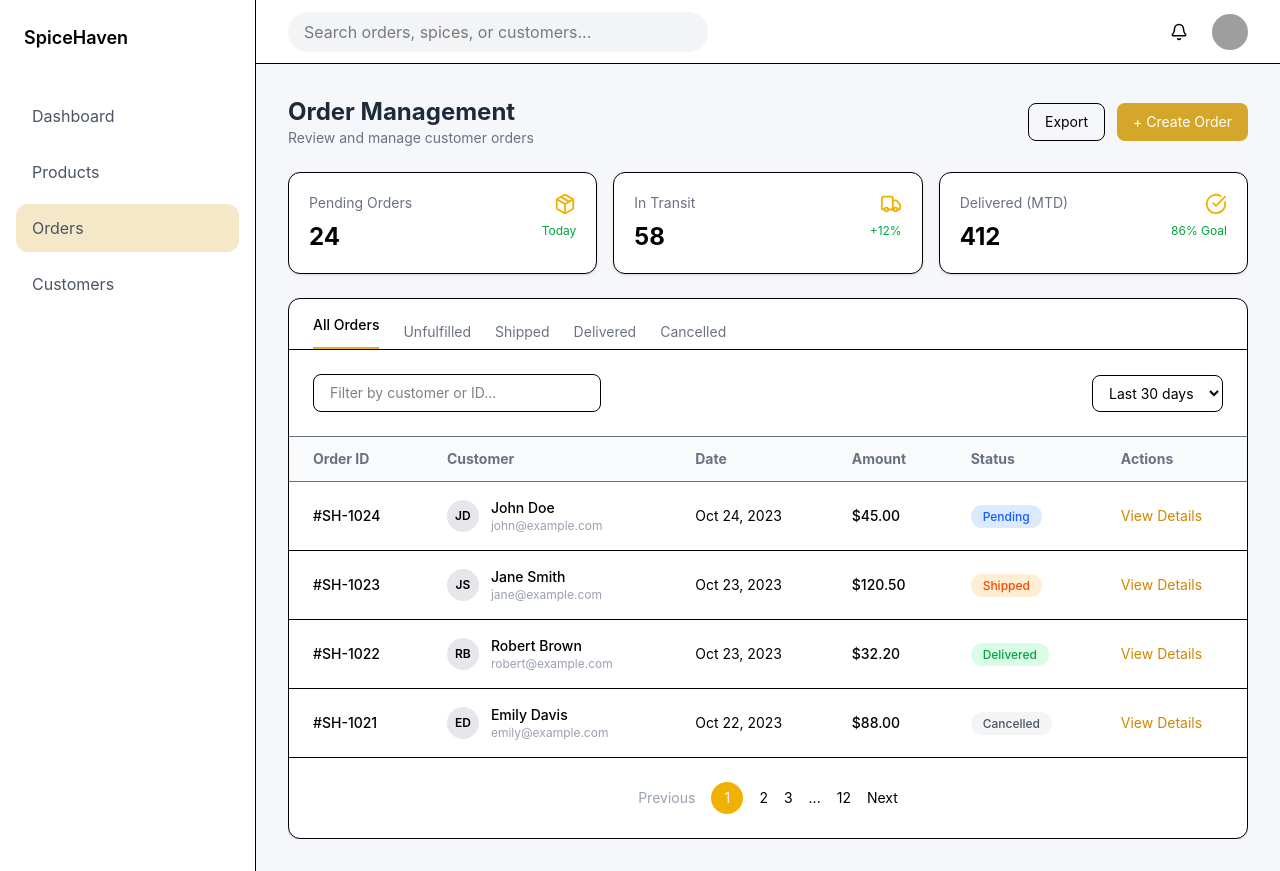
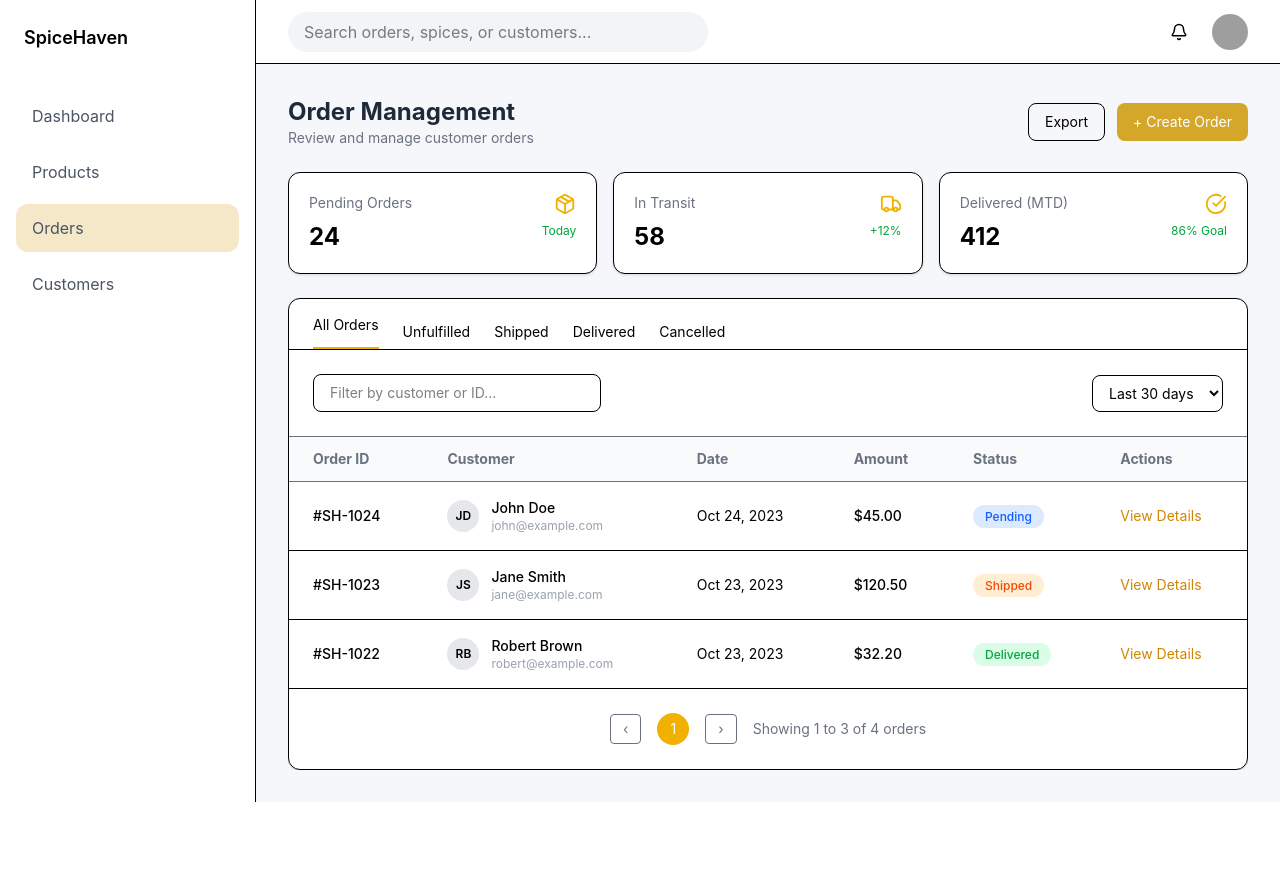
Before and after one commit to luckyscsingh/E-commerce_-Spices-Masalas, a React (Vite) app: page /admin/orders in a window 1280 px wide. After the commit the page ends 802 px from the top, so only its background shows below. Built offline with nearby package versions, Linux system fonts and the light colour scheme; grey boxes are pictures that could not be loaded.

Commit message:
all page done
Not every button is working

```diff
--- a/src/admin/components/ProductTable.jsx
+++ b/src/admin/components/ProductTable.jsx
@@ -1,50 +1,38 @@
-const products = [
-  {
-    name: "Premium Ceylon Cinnamon",
-    category: "Spices",
-    price: "$18.99",
-    stock: "In Stock",
-    qty: 240,
-  },
-  {
-    name: "Organic Ground Turmeric",
-    category: "Powders",
-    price: "$12.50",
-    stock: "Low Stock",
-    qty: 12,
-  },
-  {
-    name: "Whole Star Anise",
-    category: "Spices",
-    price: "$15.00",
-    stock: "In Stock",
-    qty: 86,
-  },
-  {
-    name: "Pure Persian Saffron",
-    category: "Luxury",
-    price: "$55.00",
-    stock: "Out of Stock",
-    qty: 0,
-  },
-];
+import { useState, useEffect } from "react";
 
 function statusBadge(status) {
-  if (status === "In Stock")
-    return "bg-green-100 text-green-600";
+  if (status === "In Stock") return "bg-green-100 text-green-600";
 
-  if (status === "Low Stock")
-    return "bg-yellow-100 text-yellow-600";
+  if (status === "Low Stock") return "bg-yellow-100 text-yellow-600";
 
   return "bg-red-100 text-red-600";
 }
 
 function ProductTable() {
+  const [products, setProducts] = useState([]);
+
+  useEffect(() => {
+    const savedProducts = JSON.parse(localStorage.getItem("products")) || [];
+
+    setProducts(savedProducts);
+  }, []);
+
+  const handleDelete = (id) => {
+    const confirmDelete = window.confirm(
+      "Are you sure you want to delete this product?",
+    );
+
+    if (!confirmDelete) return;
+    const updatedProducts = products.filter((p) => p.id !== id);
+
+    setProducts(updatedProducts);
+
+    localStorage.setItem("products", JSON.stringify(updatedProducts));
+  };
+
   return (
     <div className="bg-white border rounded-2xl shadow-sm overflow-x-auto">
-
       <table className="w-full text-left">
-
         <thead className="border-b text-gray-500 text-sm">
           <tr>
             <th className="py-4 px-6">Product</th>
@@ -52,17 +40,14 @@ function ProductTable() {
             <th>Price</th>
             <th>Stock</th>
             <th>Status</th>
+            <th>Action</th>
           </tr>
         </thead>
 
         <tbody>
-
           {products.map((p, i) => (
             <tr key={i} className="border-b hover:bg-gray-50">
-
-              <td className="py-4 px-6 font-medium">
-                {p.name}
-              </td>
+              <td className="py-4 px-6 font-medium">{p.name}</td>
 
               <td>{p.category}</td>
 
@@ -73,20 +58,24 @@ function ProductTable() {
               <td>
                 <span
                   className={`px-3 py-1 rounded-full text-xs font-medium ${statusBadge(
-                    p.stock
+                    p.stock,
                   )}`}
                 >
                   {p.stock}
                 </span>
               </td>
-
+              <td>
+                <button
+                  onClick={() => handleDelete(p.id)}
+                  className="px-3 py-1 text-sm bg-red-500 text-white rounded-lg hover:bg-red-600"
+                >
+                  Delete
+                </button>
+              </td>
             </tr>
           ))}
-
         </tbody>
-
       </table>
-
     </div>
   );
 }
--- a/src/admin/pages/Customers.jsx
+++ b/src/admin/pages/Customers.jsx
@@ -231,10 +231,6 @@ export default function Customers() {
               Page {page} of {totalPages}
             </span>
 
-            {/* 🔧 CHANGED PAGINATION */}
-
-            {/* 🔧 CHANGED PAGINATION */}
-
             <div className="flex gap-2">
               {/* PREVIOUS */}
               <button
--- a/src/admin/pages/Orders.jsx
+++ b/src/admin/pages/Orders.jsx
@@ -1,8 +1,26 @@
 import AdminLayout from "../layout/AdminLayout";
 import StatCard from "../components/StatCard";
 import { Package, Truck, CheckCircle } from "lucide-react";
+import { useState } from "react";
 
 const Orders = () => {
+  const [currentPage, setCurrentPage] = useState(1);
+  const [statusFilter, setStatusFilter] = useState("all");
+
+  const itemsPerPage = 3;
+
+  const filteredOrders =
+    statusFilter === "all"
+      ? orders
+      : orders.filter((order) => order.status === statusFilter);
+
+  const totalPages = Math.ceil(filteredOrders.length / itemsPerPage);
+
+  const startIndex = (currentPage - 1) * itemsPerPage;
+  const endIndex = startIndex + itemsPerPage;
+
+  const currentOrders = filteredOrders.slice(startIndex, endIndex);
+
   return (
     <AdminLayout>
       <div className="space-y-6 max-w-full overflow-hidden">
@@ -51,14 +69,56 @@ const Orders = () => {
         <div className="bg-white rounded-xl border shadow-sm">
           {/* Tabs */}
           <div className="flex flex-wrap gap-6 border-b px-6 pt-4 text-sm">
-            <button className="border-b-2 border-yellow-500 pb-3 font-medium">
+            <button
+              onClick={() => setStatusFilter("all")}
+              className={
+                statusFilter === "all"
+                  ? "text-black border-b-2 border-yellow-500 pb-3"
+                  : ""
+              }
+            >
               All Orders
             </button>
-
-            <button className="text-gray-500">Unfulfilled</button>
-            <button className="text-gray-500">Shipped</button>
-            <button className="text-gray-500">Delivered</button>
-            <button className="text-gray-500">Cancelled</button>
+            <button
+              onClick={() => setStatusFilter("unfulfilled")}
+              className={
+                statusFilter === "unfulfilled"
+                  ? "text-black border-b-2 border-yellow-500 pb-3"
+                  : ""
+              }
+            >
+              Unfulfilled
+            </button>
+            <button
+              onClick={() => setStatusFilter("shipped")}
+              className={
+                statusFilter === "shipped"
+                  ? "text-black border-b-2 border-yellow-500 pb-3"
+                  : ""
+              }
+            >
+              Shipped
+            </button>
+            <button
+              onClick={() => setStatusFilter("delivered")}
+              className={
+                statusFilter === "delivered"
+                  ? "text-black border-b-2 border-yellow-500 pb-3"
+                  : ""
+              }
+            >
+              Delivered
+            </button>
+            <button
+              onClick={() => setStatusFilter("cancelled")}
+              className={
+                statusFilter === "cancelled"
+                  ? "text-black border-b-2 border-yellow-500 pb-3"
+                  : ""
+              }
+            >
+              Cancelled
+            </button>
           </div>
 
           {/* Filters */}
@@ -90,7 +150,7 @@ const Orders = () => {
               </thead>
 
               <tbody>
-                {orders.map((order) => (
+                {currentOrders.map((order) => (
                   <tr key={order.id} className="border-b hover:bg-gray-50">
                     <td className="px-3 md:px-6 py-4 font-medium">
                       {order.id}
@@ -139,18 +199,30 @@ const Orders = () => {
 
           {/* PAGINATION */}
           <div className="flex items-center justify-center gap-4 p-6 text-sm">
-            <button className="text-gray-400">Previous</button>
-
-            <button className="w-8 h-8 rounded-full bg-yellow-500 text-white">
-              1
+            {/* Previous */}
+            <button
+              onClick={() => setCurrentPage((p) => Math.max(p - 1, 1))}
+              className="text-gray-500 px-3 py-1 border rounded"
+            >
+              ‹
             </button>
 
-            <button>2</button>
-            <button>3</button>
-            <span>...</span>
-            <button>12</button>
+            {/* Current Page */}
+            <button className="w-8 h-8 rounded-full bg-yellow-500 text-white flex items-center justify-center">
+              {currentPage}
+            </button>
 
-            <button>Next</button>
+            {/* Next */}
+            <button
+              onClick={() => setCurrentPage((p) => Math.min(p + 1, totalPages))}
+              className="text-gray-500 px-3 py-1 border rounded"
+            >
+              ›
+            </button>
+            <p className="text-sm text-gray-500">
+              Showing {startIndex + 1} to {Math.min(endIndex, orders.length)} of{" "}
+              {orders.length} orders
+            </p>
           </div>
         </div>
       </div>
--- a/src/admin/pages/Products.jsx
+++ b/src/admin/pages/Products.jsx
@@ -1,8 +1,16 @@
 import AdminLayout from "../layout/AdminLayout";
 import ProductTable from "../components/ProductTable";
 import { useNavigate } from "react-router-dom";
+import { useState, useEffect } from "react";
 
 function Products() {
+  const [products, setProducts] = useState([]);
+
+  useEffect(() => {
+    const savedProducts = JSON.parse(localStorage.getItem("products")) || [];
+
+    setProducts(savedProducts);
+  }, []);
   const navigate = useNavigate();
   return (
     <AdminLayout>
```
Also changed, not shown: src/admin/pages/AddProduct.jsx (+84 -7 lines).
